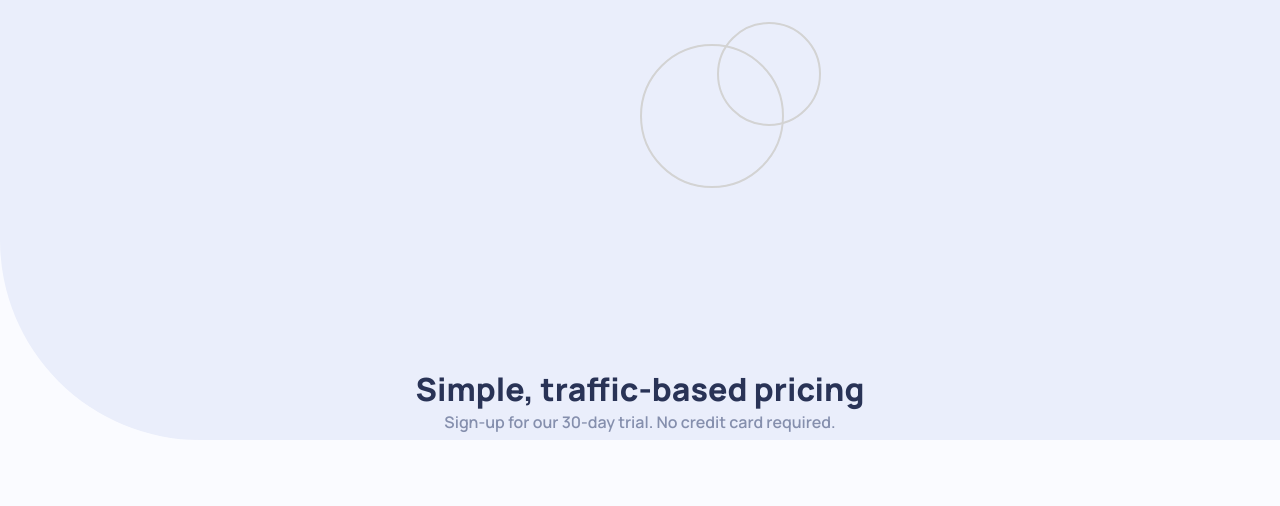
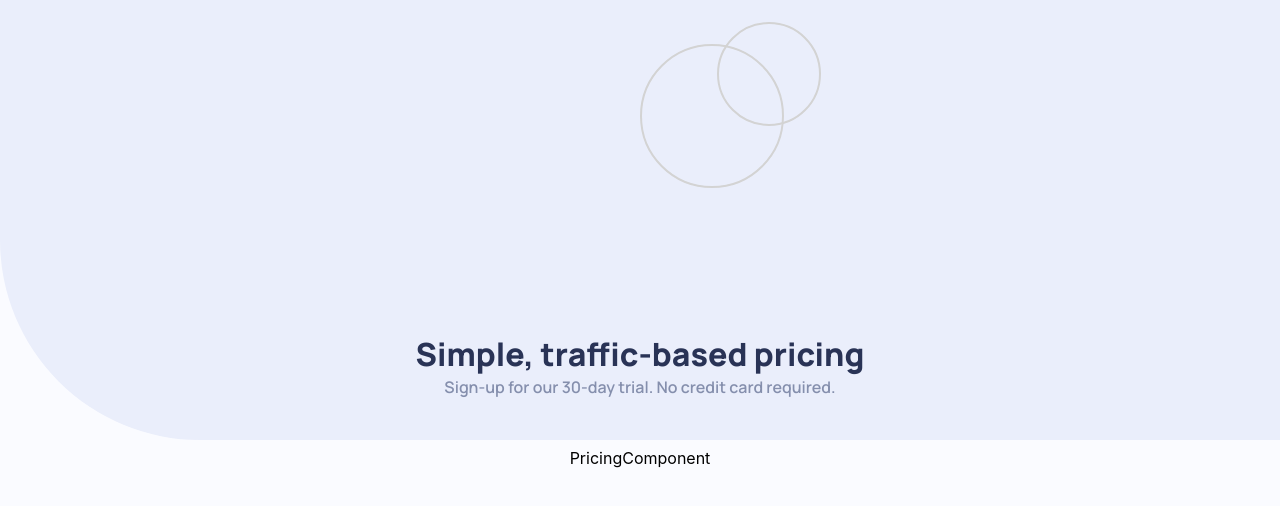
Before and after one commit to abhistark007/invsto-assignment, a React (Create React App) app: page / in a window 1280 px wide. Shown: the top 506 px of the page. Built offline with nearby package versions, Linux system fonts and the light colour scheme.

Commit message:
Update App.js

```diff
--- a/src/App.js
+++ b/src/App.js
@@ -1,4 +1,5 @@
 import './App.css';
+import PricingComponent from './component/PricingComponent';
 
 function App() {
   return (
@@ -14,6 +15,8 @@ function App() {
         <p>Sign-up for our 30-day trial. No credit card required.</p>
       </div>
 
+      <PricingComponent/>
+
 
     </div>
   );
```
